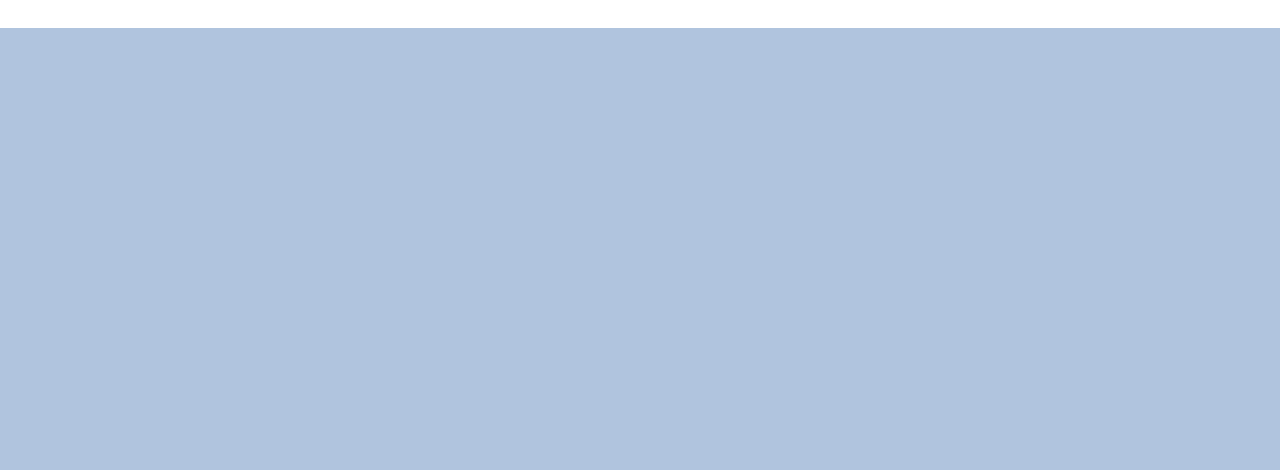
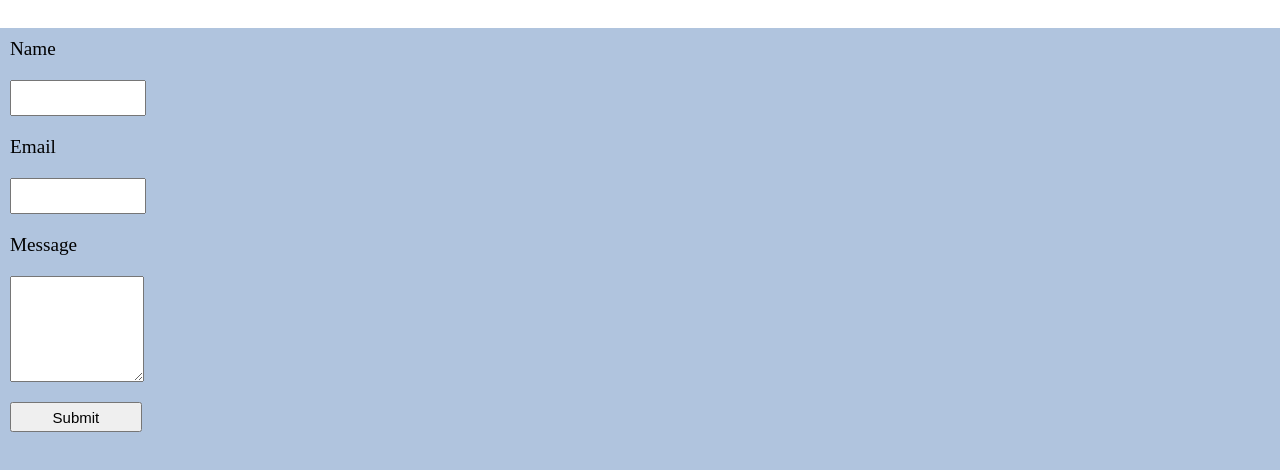
Before and after one commit to kalvin-zheng-personal-website/personal-site, a plain HTML site: page contact.html in a window 1280 px wide. Shown: the part 72-542 px from the top of the page. Drawn offline with Linux system fonts and the light colour scheme.

Commit message:
finished forms and added javascript

```diff
--- a/contact.html
+++ b/contact.html
@@ -20,6 +20,15 @@
         </nav>
     </header>
     <main>
+        <form>
+            <label>Name</label>
+            <input type="text">
+            <label>Email</label>
+            <input type="email">
+            <label>Message</label>
+            <textarea type="text"></textarea>
+            <button type="submit">Submit</button>
+        </form>
 
     </main>
     <footer>
--- a/main.js
+++ b/main.js
@@ -1,2 +1,22 @@
 const randomthing = `bruh why tho`
 console.log(randomthing)
+const form = document.querySelector("#form")
+const submitButton = document.querySelector("#submit")
+const scriptURL = 'https://script.google.com/macros/s/1XTaVdkdAnzhAHoLOA-x0K4svtJOB9RUnp2OgudFCNoEE4Lo8muDKOgSO/exec'
+
+form.addEventListener('submit', e => {
+  submitButton.disabled = true
+  e.preventDefault()
+  let requestBody = new FormData(form)
+  fetch(scriptURL, { method: 'POST', body: requestBody})
+    .then(response => {
+       alert('Success!', response)
+       submitButton.disabled = false
+      })
+    .catch(error => {
+    alert('Error!', error.message)
+      submitButton.disabled = false
+
+    }
+    )
+})
--- a/style.css
+++ b/style.css
@@ -54,3 +54,22 @@ h3 {
     float: right;
     max-width: 150px;
 }
+form {
+    display: flex;
+    flex-direction: column;
+}
+input, button, textarea {
+    width: 10%;
+    height: 30px;
+    font-size: 15px;
+    margin: 10px;
+}
+label {
+    margin: 10px;
+}
+button {
+    width: 10.3%;
+}
+textarea {
+    height: 100px;
+}
```
